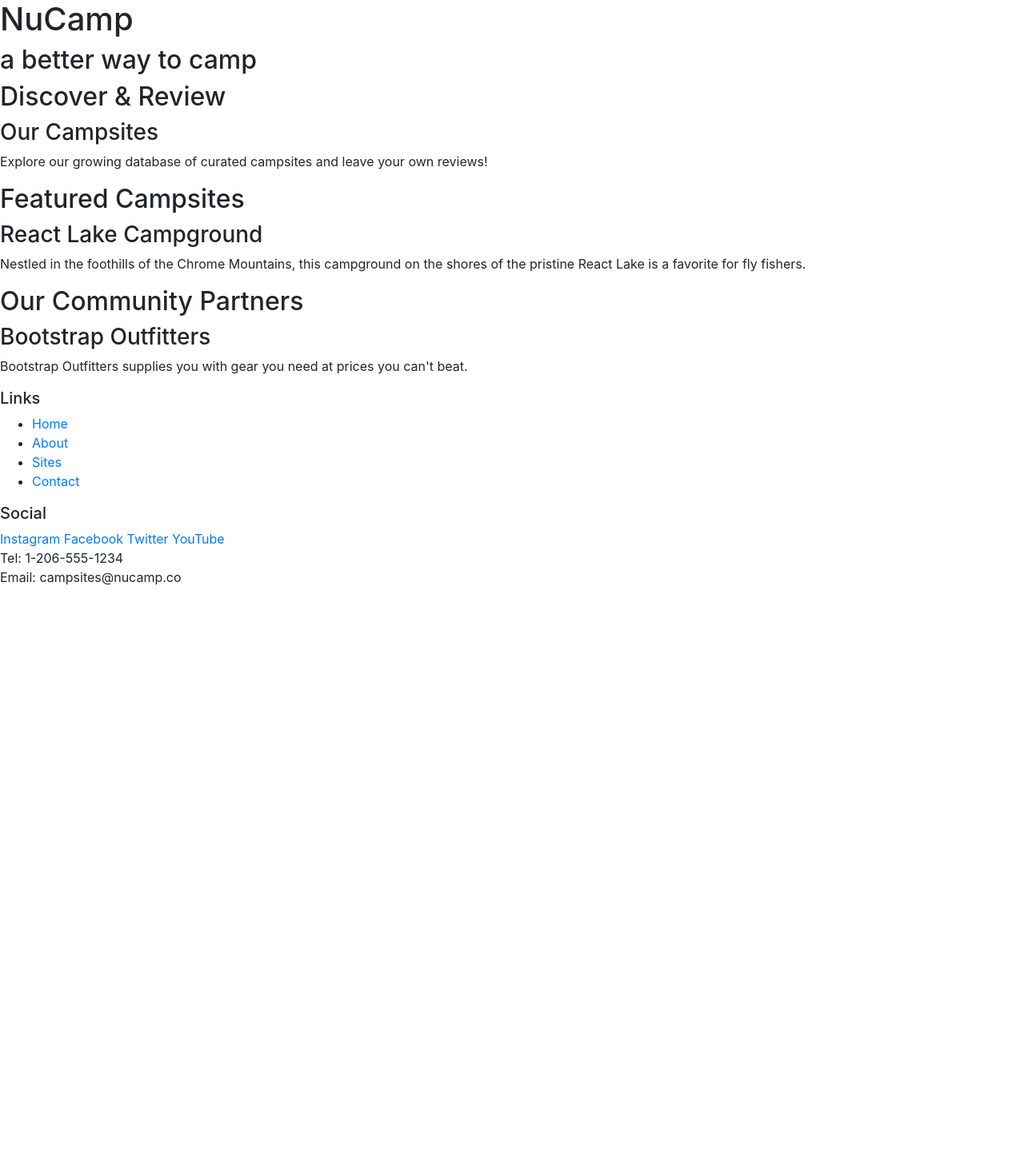
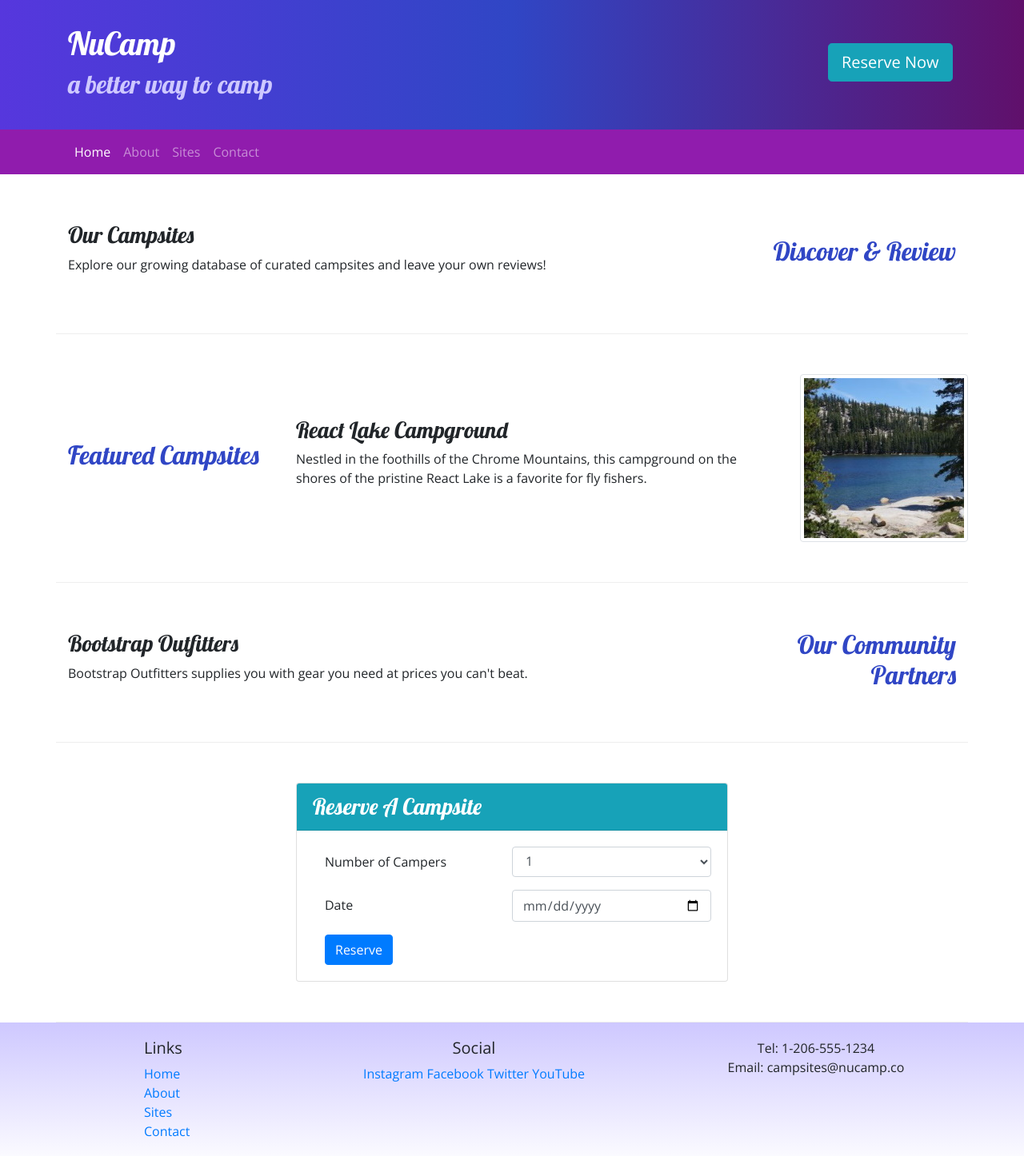
Before and after one commit to acain0822/nucamp-bootstrap, a website: page index.html in a window 1280 px wide. Shown: the whole page at 80% size. Before the commit the page ends 800 px from the top, so only its background shows below. Drawn offline with nearby package versions, Linux system fonts and the light colour scheme.

Commit message:
Commit again

```diff
--- /dev/null
+++ b/css/styles.css
@@ -0,0 +1,37 @@
+body {
+  font-family: "Open Sans", sans-serif;
+}
+
+h1, h2, h3 {
+  font-family: "Lobster", cursive;
+}
+
+h2 {
+  color: #3046C5;
+}
+
+header h2 {
+  color: #CEC8FF;
+}
+
+footer {
+  background-image: linear-gradient(#CEC8FF, white);
+  padding: 20px 0;
+}
+
+.jumbotron {
+  margin:0;
+  padding: 30px;
+  background-image: linear-gradient(to right, #5637DD, #3046C5, #60106B);
+  color: white;
+}
+
+.row-content {
+  padding: 50px 0;
+  border-bottom: 1px ridge;
+  min-height: 200px;
+}
+
+.navbar{
+  background: #901CAD;
+}
--- a/index.html
+++ b/index.html
@@ -1,71 +1,179 @@
 <!DOCTYPE html>
-<html lang="en">
+<html lang="en" xmlns:mso="urn:schemas-microsoft-com:office:office" xmlns:msdt="uuid:C2F41010-65B3-11d1-A29F-00AA00C14882">
 
 <head>
+    <!-- Required meta tags always come first -->
     <meta charset="utf-8" />
     <meta name="viewport" content="width=device-width, initial-scale=1" />
 
     <!-- Bootstrap CSS -->
     <link rel="stylesheet" href="node_modules/bootstrap/dist/css/bootstrap.min.css" />
 
+    <!-- Additional CSS must be placed after Bootstrap CSS -->
+    <link rel="stylesheet" href="https://fonts.googleapis.com/css?family=Lobster|Open+Sans" />
+    <link rel="stylesheet" href="css/styles.css" />
+
     <title>NuCamp: A Better Way To Camp</title>
+
+<!--[if gte mso 9]><xml>
+<mso:CustomDocumentProperties>
+<mso:xd_Signature msdt:dt="string"></mso:xd_Signature>
+<mso:display_urn_x003a_schemas-microsoft-com_x003a_office_x003a_office_x0023_Editor msdt:dt="string">Minae Lee</mso:display_urn_x003a_schemas-microsoft-com_x003a_office_x003a_office_x0023_Editor>
+<mso:Order msdt:dt="string">380400.000000000</mso:Order>
+<mso:ComplianceAssetId msdt:dt="string"></mso:ComplianceAssetId>
+<mso:TemplateUrl msdt:dt="string"></mso:TemplateUrl>
+<mso:xd_ProgID msdt:dt="string"></mso:xd_ProgID>
+<mso:SharedWithUsers msdt:dt="string"></mso:SharedWithUsers>
+<mso:display_urn_x003a_schemas-microsoft-com_x003a_office_x003a_office_x0023_Author msdt:dt="string">Minae Lee</mso:display_urn_x003a_schemas-microsoft-com_x003a_office_x003a_office_x0023_Author>
+<mso:ContentTypeId msdt:dt="string">0x010100A942F8F0A27FAD469CFC2F9B7FC05735</mso:ContentTypeId>
+<mso:_SourceUrl msdt:dt="string"></mso:_SourceUrl>
+<mso:_SharedFileIndex msdt:dt="string"></mso:_SharedFileIndex>
+</mso:CustomDocumentProperties>
+</xml><![endif]-->
 </head>
 
 <body>
 
-    <header>
-        <div>
+    <header class="jumbotron jumbotron-fluid">
+        <div class="container">
+            <div class="row">
+                <div class="col">
                     <h1>NuCamp</h1>
                     <h2>a better way to camp</h2>
                 </div>
+                <div class="col col-md-4 col-xl-2">
+                <a class="btn btn-lg btn-info mt-4" href="#reserveForm">Reserve Now</a>
+                </div>
+            </div>
+        </div>
     </header>
 
-    <div>
-        <h2>Discover & Review</h2>
+<nav class="navbar navbar-expand-sm navbar-dark sticky-top">
+    <div class="container">
+        <div class="collapse navbar-collapse" id="nucampNavbar">
+        <ul class="navbar-nav">
+            <li class="nav-item active"><a class="nav-link" href="#">Home</a></li>
+            <li class="nav-item"><a class="nav-link" href="aboutus.html">About</a></li>
+            <li class="nav-item"><a class="nav-link" href="#">Sites</a></li>
+            <li class="nav-item"><a class="nav-link" href="#">Contact</a></li>
+        </ul>
+    </div>
+    <button class="navbar-toggler ml-auto" type="button" data-toggle="collapse" data-target="#nucampNavbar">
+        <span class="navbar-toggler-icon"></span>
+    </button>
+</nav>
+
+    <div class="container">
+        <div class="row row-content align-items-center">
+            <div class="col-sm-4 order-sm-last col-md-3">
+                <h2 class="text-sm-right">Discover & Review</h2>
+            </div>
+            <div class="col">
+
                 <h3>Our Campsites</h3>
-        <p>Explore our growing database of curated campsites and leave your own reviews!</p>
+                <p class="d-none d-sm-block">Explore our growing database of curated campsites and leave your own reviews!</p>
             </div>
 
-    <div>
-        <h2>Featured Campsites</h2>
-        <h3>React Lake Campground</h3>
-        <p>Nestled in the foothills of the Chrome Mountains, this campground on the shores of the pristine React Lake is a favorite for fly fishers.</p>
         </div>
 
-    <div>
-        <h2>Our Community Partners</h2>
-        <h3>Bootstrap Outfitters</h3>
-        <p>Bootstrap Outfitters supplies you with gear you need at prices you can't beat.</p>
+        <div class="row row-content align-items-center">
+            <div class="col-sm-4 col-md-3">
+                <h2>Featured Campsites</h2>
+            </div>
+            <div class="col">
+                <h3>React Lake Campground</h3>
+                <p class="d-none d-sm-block">Nestled in the foothills of the Chrome Mountains, this campground on the shores of the pristine React Lake is a favorite for fly fishers.</p>
+            </div>
+            <img src="img/react-lake-thumb.jpg" class="img-thumbnail d-flex ml-5">
         </div>
 
+        <div class="row row-content align-items-center">
+            <div class="col-sm-4 order-sm-last col-md-3">
+                <h2 class="text-sm-right">Our Community Partners</h2>
+            </div>
+            <div class="col">
+                <h3>Bootstrap Outfitters</h3>
+                <p class="d-none d-sm-block">Bootstrap Outfitters supplies you with gear you need at prices you can't beat.</p>
+            </div>
+        </div>
+
+        <div class="row row-content" >
+            <div class="col col-sm-6 mx-auto">
+                <div class="card">
+                    <h3 class="card-header bg-info text-white">
+                        Reserve A Campsite
+                    </h3>
+                    <div class="card-body">
+                        <div class="container">
+                        <form class="form" id="reserveForm">
+                            <div class="row form-group">
+
+                                    <label class="col-form-label col-xs-12 col-sm-6">Number of Campers</label>
+
+                                    <select class="form-control col-sm-6 " name="numCampers" id="numCampers">
+                                        <option>1</option>
+                                        <option>2</option>
+                                        <option>3</option>
+                                        <option>4</option>
+                                        <option>5</option>
+                                        <option>6</option>
+                                    </select>
+
+                            </div>
+                            <div class="row form-group">
+                                <label class="col-form-label col-sm-6">Date</label>
+                                <!-- <div class=" col-sm-6"> -->
+                                <input class="col-sm-6 form-control" type="date" id="date" name="date" placeholder="date">
+                                <!-- </div> -->
+                            </div>
+                            <div class="row">
+                                <div class="col">
+                                    <button class="btn-primary btn" type="submit" value="Researve">Reserve</button>
+                                </div>
+                            </div>
+                        </form>
+                    </div>
+                    </div>
+                </div>
+            </div>
+        </div>
+
+    </div>
+
+
+
     <footer>
-        <div>
+        <div class="container">
+            <div class="row">
+                <div class="col-4 col-sm-2 offset-1">
                     <h5>Links</h5>
-            <ul>
+                    <ul class="list-unstyled">
                         <li><a href="#">Home</a></li>
-                <li><a href="#">About</a></li>
+                        <li><a href="aboutus.html">About</a></li>
                         <li><a href="#">Sites</a></li>
                         <li><a href="#">Contact</a></li>
                     </ul>
                 </div>
-        <div>
+                <div class="col-6 col-sm-5 text-center">
                     <h5>Social</h5>
                     <a href="http://instagram.com/">Instagram</a>
                     <a href="http://facebook.com/">Facebook</a>
                     <a href="http://twitter.com/">Twitter</a>
                     <a href="http://youtube.com/">YouTube</a>
                 </div>
-        <div>
+                <div class="col-sm-4 text-center">
                     Tel: 1-206-555-1234<br />
                     Email: campsites@nucamp.co
                 </div>
+            </div>
+        </div>
     </footer>
-
-</body>
 
     <!-- jQuery must come first, then Popper.js, then the Bootstrap JavaScript plugins.-->
     <script src="node_modules/jquery/dist/jquery.slim.min.js"></script>
     <script src="node_modules/popper.js/dist/umd/popper.min.js"></script>
     <script src="node_modules/bootstrap/dist/js/bootstrap.min.js"></script>
 
+</body>
+
 </html>
--- a/package.json
+++ b/package.json
@@ -5,7 +5,7 @@
   "main": "index.html",
   "scripts": {
     "lite": "lite-server",
-    "start": "npm run light",
+    "start": "npm run lite",
     "test": "echo \"Error: no test specified\" && exit 1"
   },
   "author": "Tony Cain",
```
Also changed, not shown: aboutus.html (added, +111 -0 lines), img/bootstrap-thumb.png (added), img/breadcrumb-trail-thumb.jpg (added), img/breadcrumb-trail.jpg (added), img/chrome-river-thumb.jpg (added), img/chrome-river.jpg (added), img/logo.png (added), img/react-lake-thumb.jpg (added), img/react-lake.jpg (added). Lines whose indentation alone changed are shown as unchanged.
